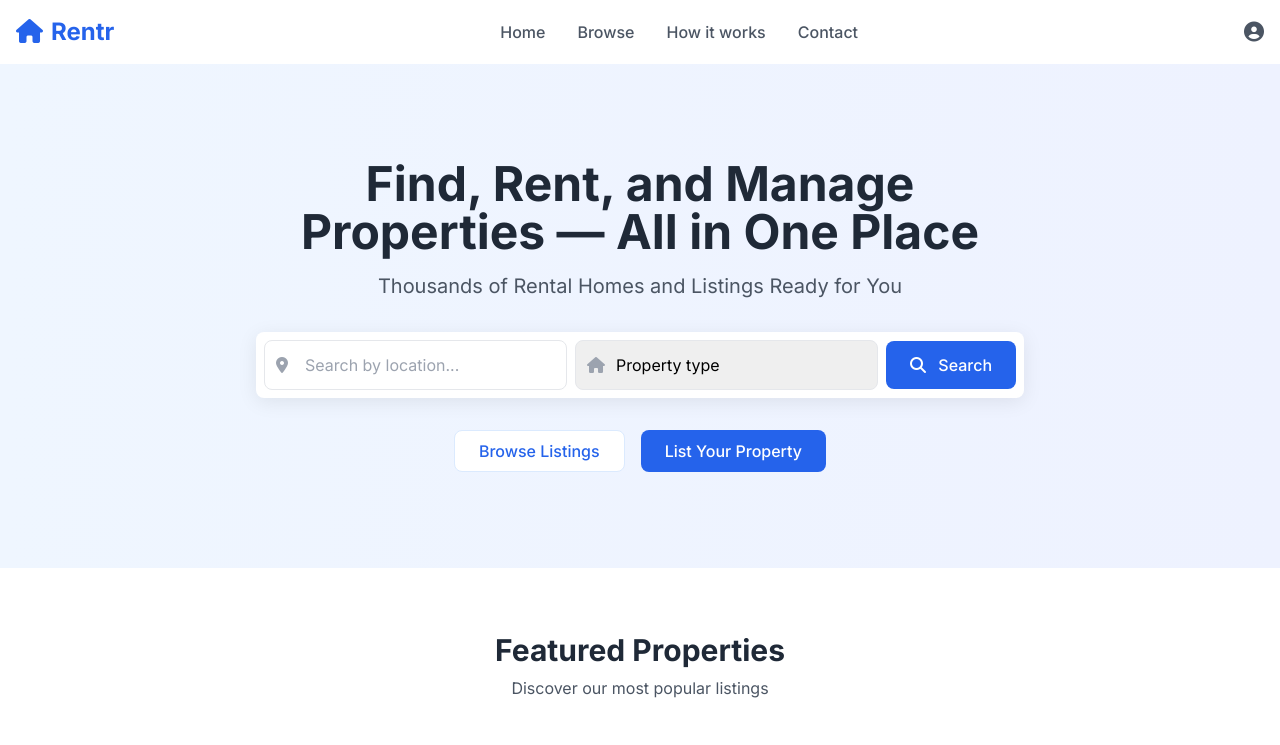
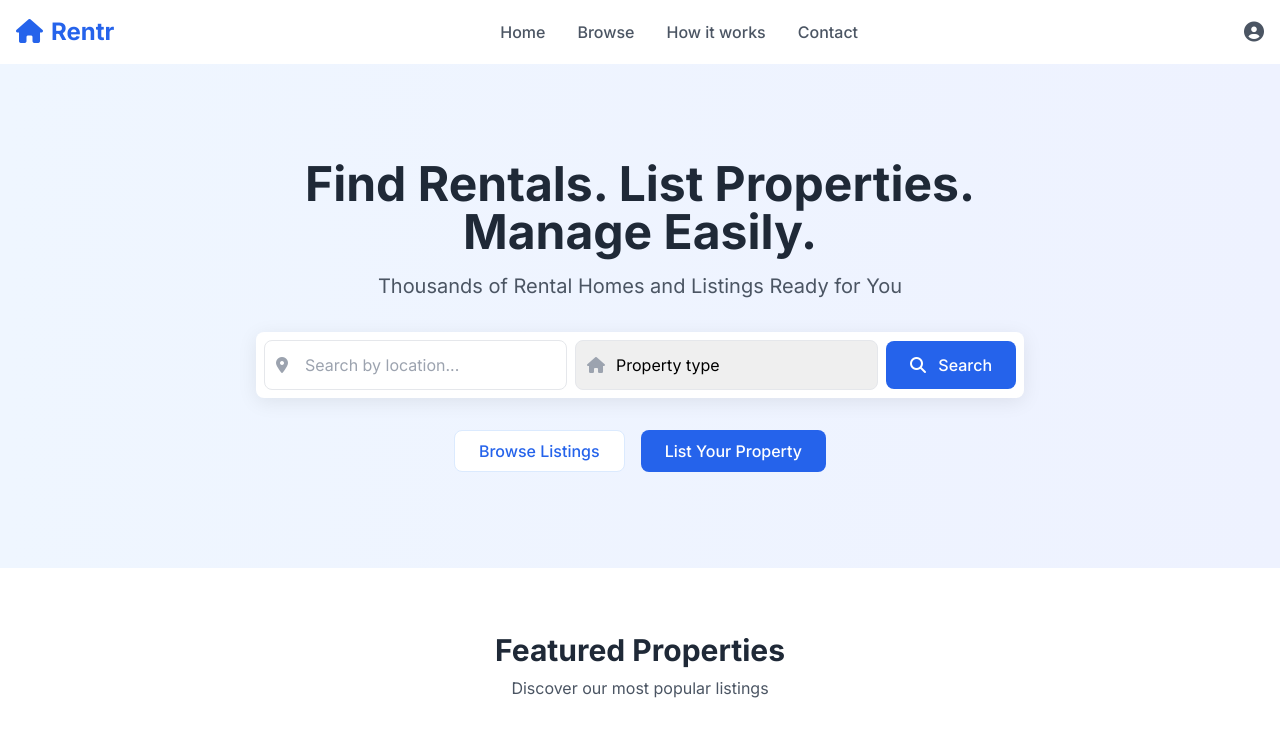
Before and after one commit to privateequitynavigator/rentr-frontend, a plain HTML site: page index.html in a window 1280 px wide. Shown: the top 745 px of the page. Drawn offline with nearby package versions, Linux system fonts and the light colour scheme; grey boxes are pictures that could not be loaded.

Commit message:
Add files via upload

```diff
--- a/index.html
+++ b/index.html
@@ -57,7 +57,7 @@
     <section class="py-16 md:py-24 bg-gradient-to-r from-blue-50 to-indigo-50">
         <div class="container mx-auto px-4">
             <div class="max-w-3xl mx-auto text-center">
-                <h2 class="text-4xl md:text-5xl font-bold text-gray-800 mb-4">Find, Rent, and Manage Properties — All in One Place</h2>
+                <h2 class="text-4xl md:text-5xl font-bold text-gray-800 mb-4">Find Rentals. List Properties. Manage Easily.</h2>
                 <p class="text-xl text-gray-600 mb-8">Thousands of Rental Homes and Listings Ready for You</p>
 
                 <!-- Search Box -->
```
